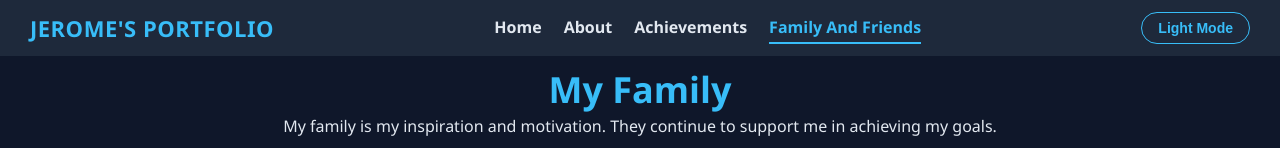
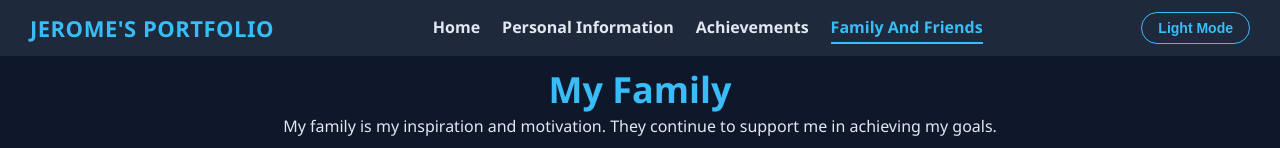
Before and after one commit to dulayjerome763-dotcom/Jerome.08, a plain HTML site: page family.html in a window 1280 px wide. Shown: the top 148 px of the page. Drawn offline with Linux system fonts and the light colour scheme.

Commit message:
Rename 'About' link to 'Personal Information'

```diff
--- a/family.html
+++ b/family.html
@@ -255,7 +255,7 @@
 
     <nav>
       <a href="index.html">Home</a>
-      <a href="about.html">About</a>
+      <a href="about.html">Personal Information</a>
       <a href="achievements.html">Achievements</a>
       <a href="family.html" class="active">Family And Friends</a>
     </nav>
```
